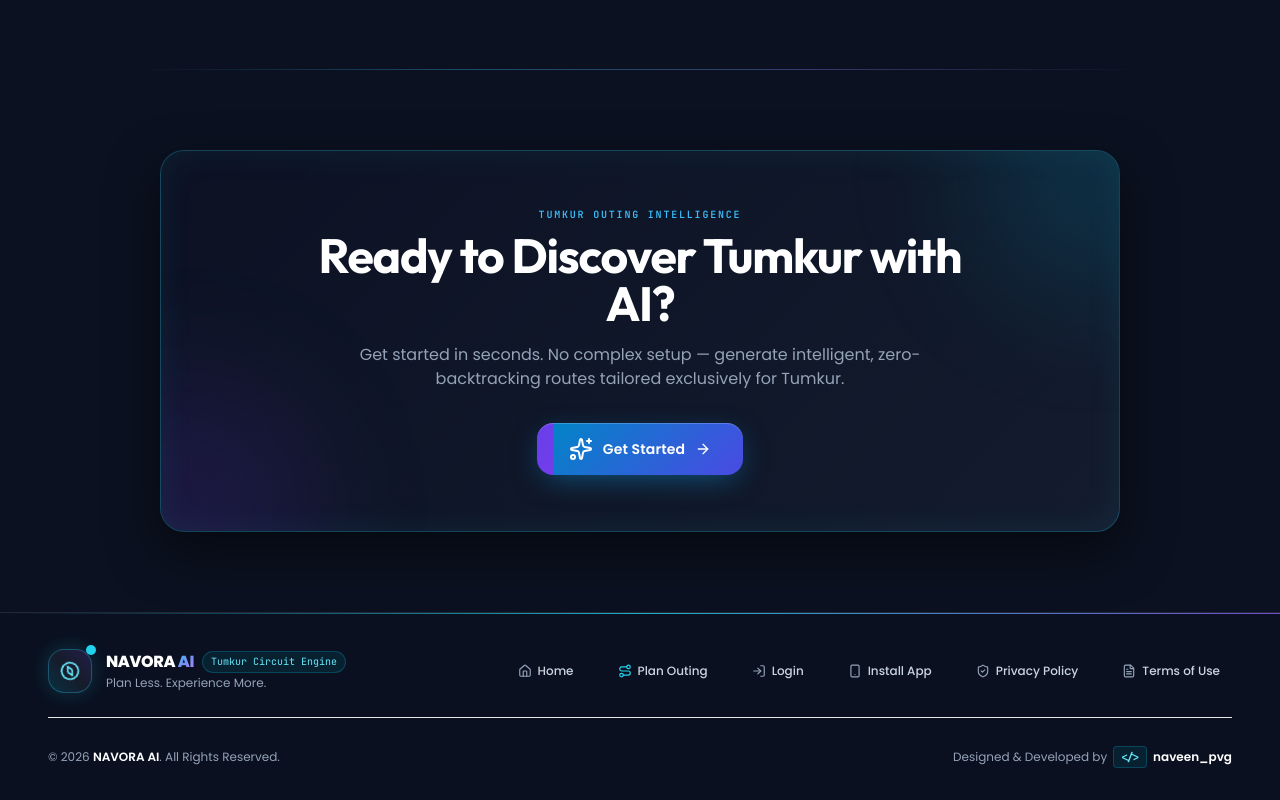
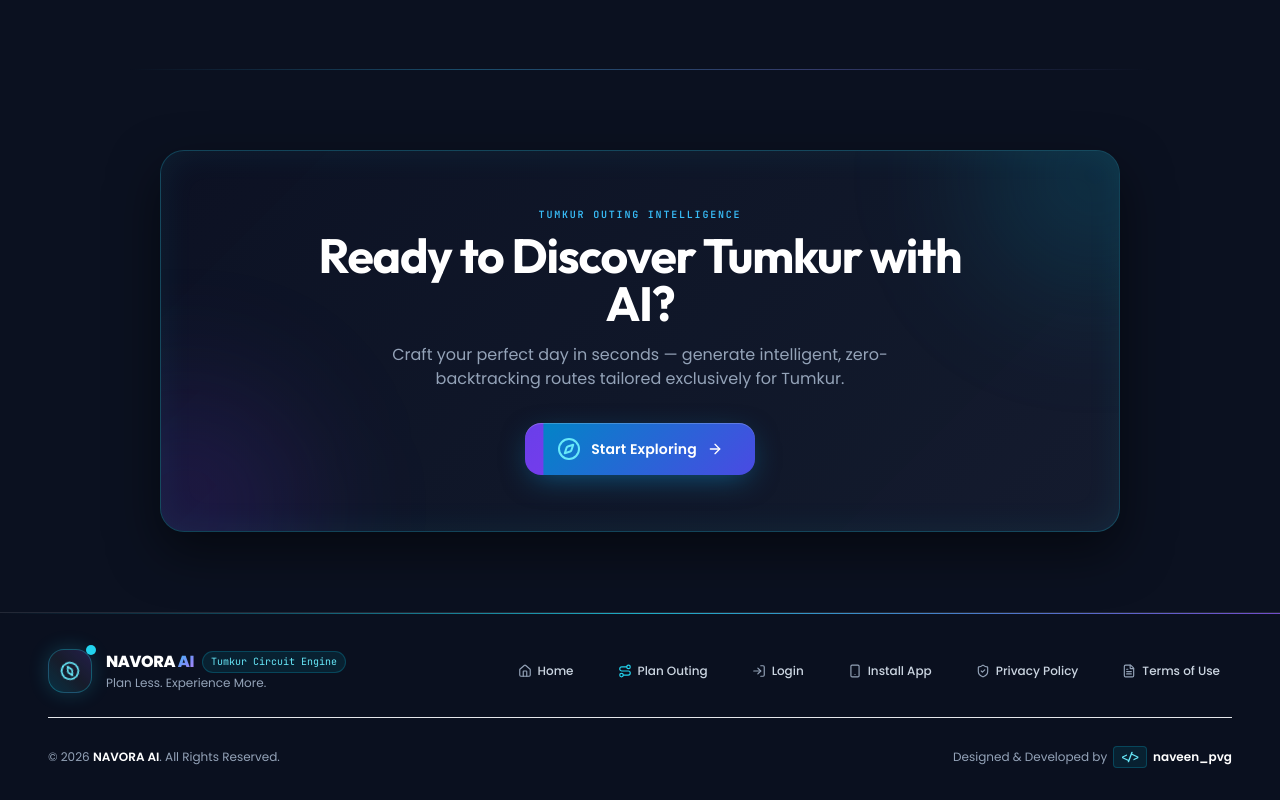
Before and after one commit to naveenpvg38-alt/navoraai, a React (Vite) app in the folder client/: page / in a window 1280 px wide. Shown: the part 1732-2532 px from the top of the page. Built offline with nearby package versions, Linux system fonts and the light colour scheme.

Commit message:
feat: replace 'Get Started' with 'Start Exploring' in bottom CTA section

```diff
--- a/client/src/components/Home.jsx
+++ b/client/src/components/Home.jsx
@@ -383,7 +383,7 @@ export default function Home({ user, onGetStarted, onStartPlanning, onQuickTempl
             <p className="text-slate-400 text-sm sm:text-base mb-8 max-w-xl mx-auto leading-relaxed">
               {user
                 ? 'Your personalized outing workspace is ready. Hop directly into the planner to discover fresh scenic trails and iconic eats.'
-                : 'Get started in seconds. No complex setup — generate intelligent, zero-backtracking routes tailored exclusively for Tumkur.'}
+                : 'Craft your perfect day in seconds — generate intelligent, zero-backtracking routes tailored exclusively for Tumkur.'}
             </p>
             <div className="flex flex-col sm:flex-row items-center justify-center gap-3.5">
               <button
@@ -393,13 +393,13 @@ export default function Home({ user, onGetStarted, onStartPlanning, onQuickTempl
                 {user ? (
                   <>
                     <Compass className="w-4.5 h-4.5 text-cyan-300 group-hover:rotate-45 transition-transform duration-300" />
-                    <span>Discover Website</span>
+                    <span>Explore Tumkur Now</span>
                     <ArrowRight className="w-4 h-4 group-hover:translate-x-1 transition-transform" />
                   </>
                 ) : (
                   <>
-                    <Sparkles className="w-4.5 h-4.5 group-hover:scale-110 transition-transform" />
-                    <span>Get Started</span>
+                    <Compass className="w-4.5 h-4.5 text-cyan-300 group-hover:rotate-45 transition-transform duration-300" />
+                    <span>Start Exploring</span>
                     <ArrowRight className="w-4 h-4 group-hover:translate-x-1 transition-transform" />
                   </>
                 )}
```
